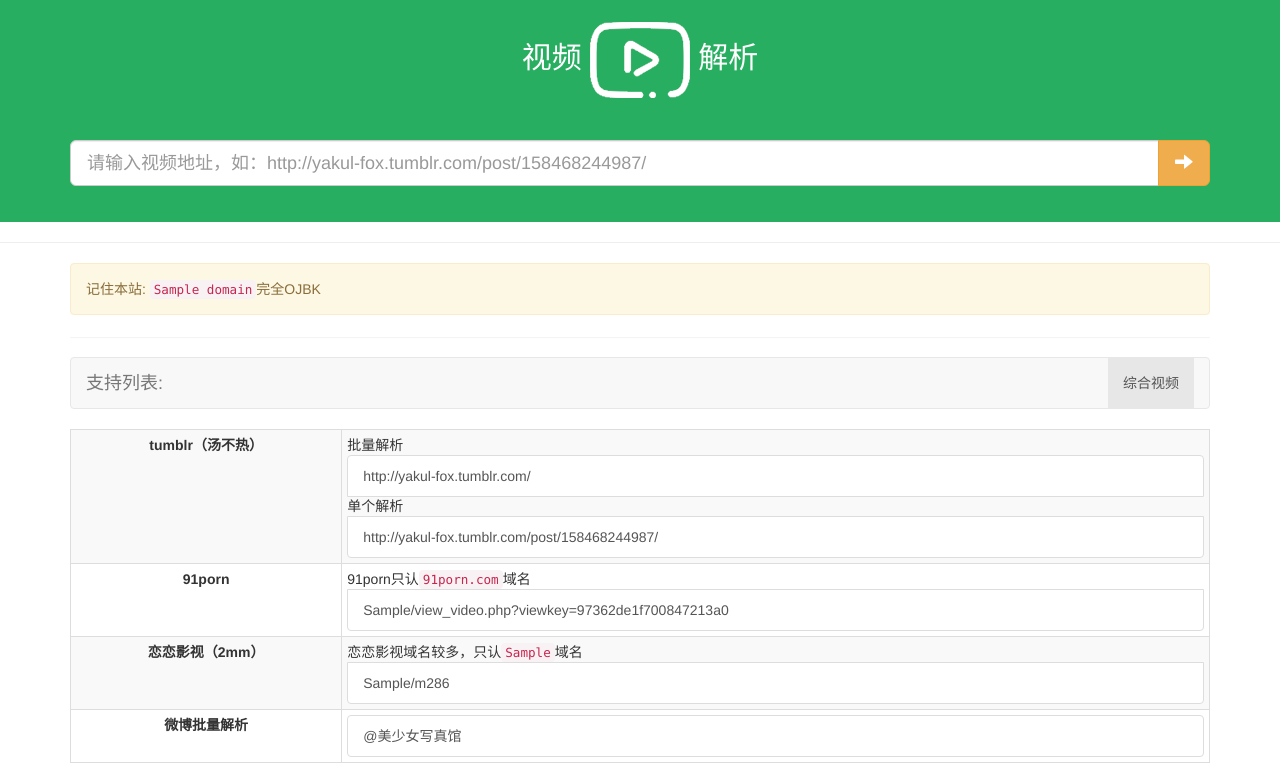
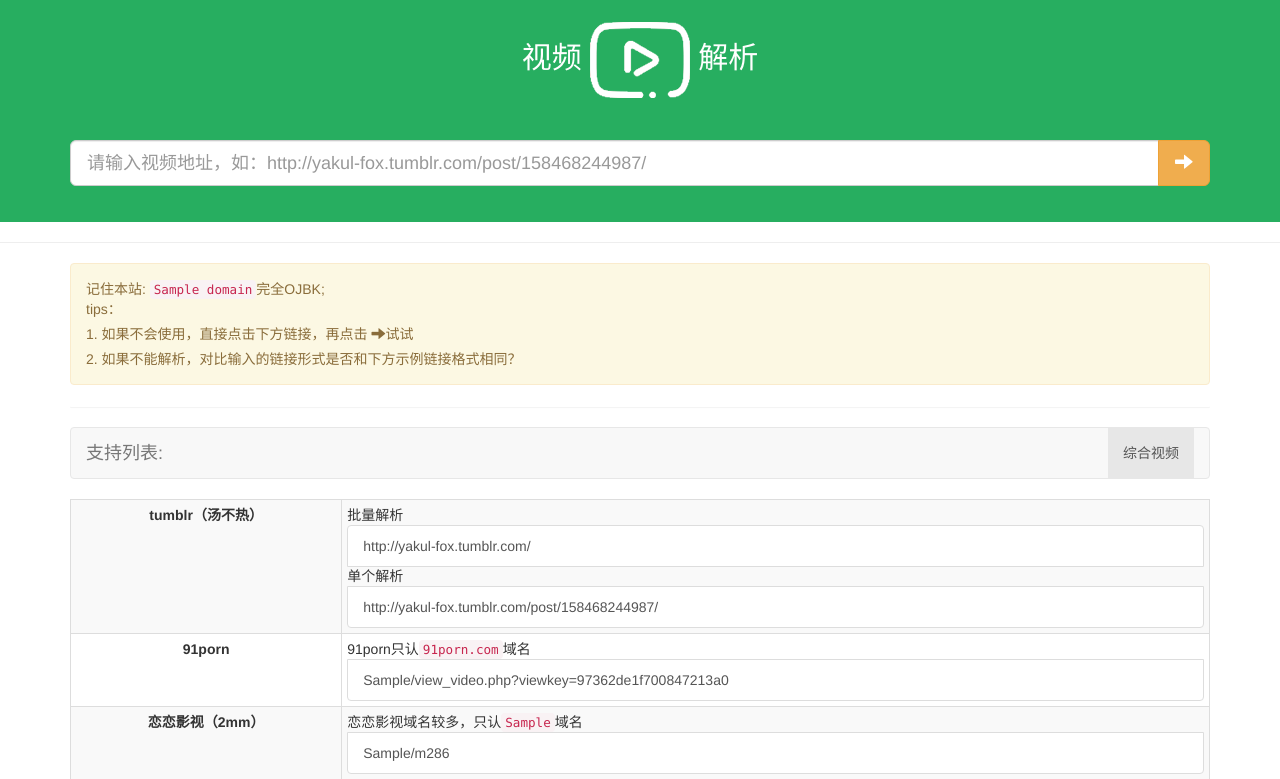
Before and after one commit to wu0you/ojbk_jiexi, a Flask app: template app/templates/base.html in a window 1280 px wide. Shown: the top 779 px of the page. Run offline with Flask 2, Linux system fonts and the light colour scheme; the template is opened without the code that fills it: most values are stand-ins (such as "Sample title", 1, 10 or a date in 2020); data that the repository does not hold is empty; parts of the project's set-up code (start-up, migrations or seed data) failed here and were passed over; some libraries are stand-ins or nearby versions.

Commit message:
update index

```diff
--- a/app/templates/base.html
+++ b/app/templates/base.html
@@ -36,7 +36,9 @@
             <!--窗口提示-->
             <div id="message">
                 <div class="alert alert-warning alert-dismissible fade in hidden-xs" role="alert">
-                    记住本站: <code>{{domain}}</code>完全OJBK
+                    记住本站: <code>{{domain}}</code>完全OJBK;
+                    <p>tips：</p><p>1. 如果不会使用，直接点击下方链接，再点击 <span class="glyphicon glyphicon-arrow-right" id="url_submit_icon" aria-hidden="true"></span>试试</p>
+                          <p>2. 如果不能解析，对比输入的链接形式是否和下方示例链接格式相同？</p>
                 </div>
             </div>
             <!--窗口提示-->
```
